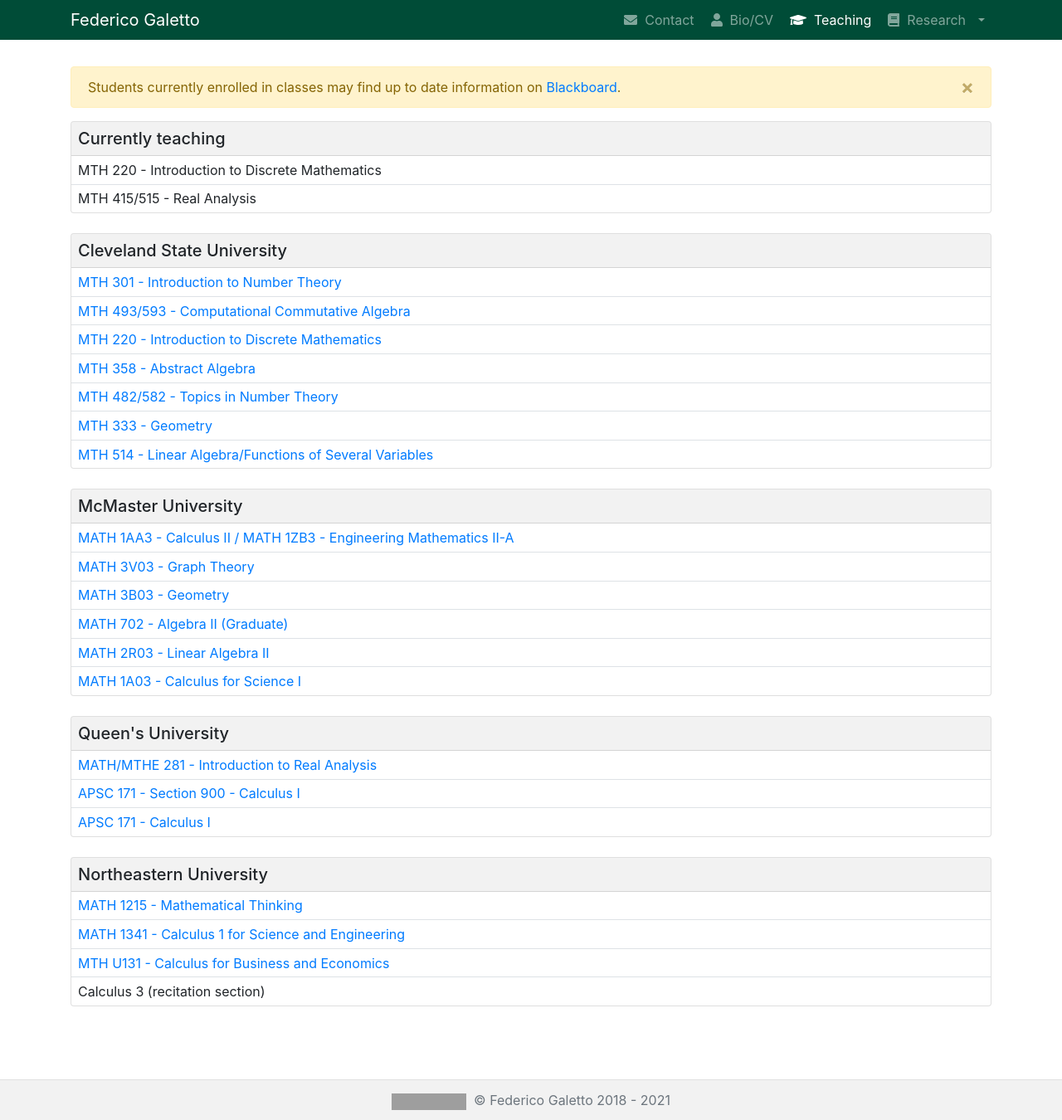
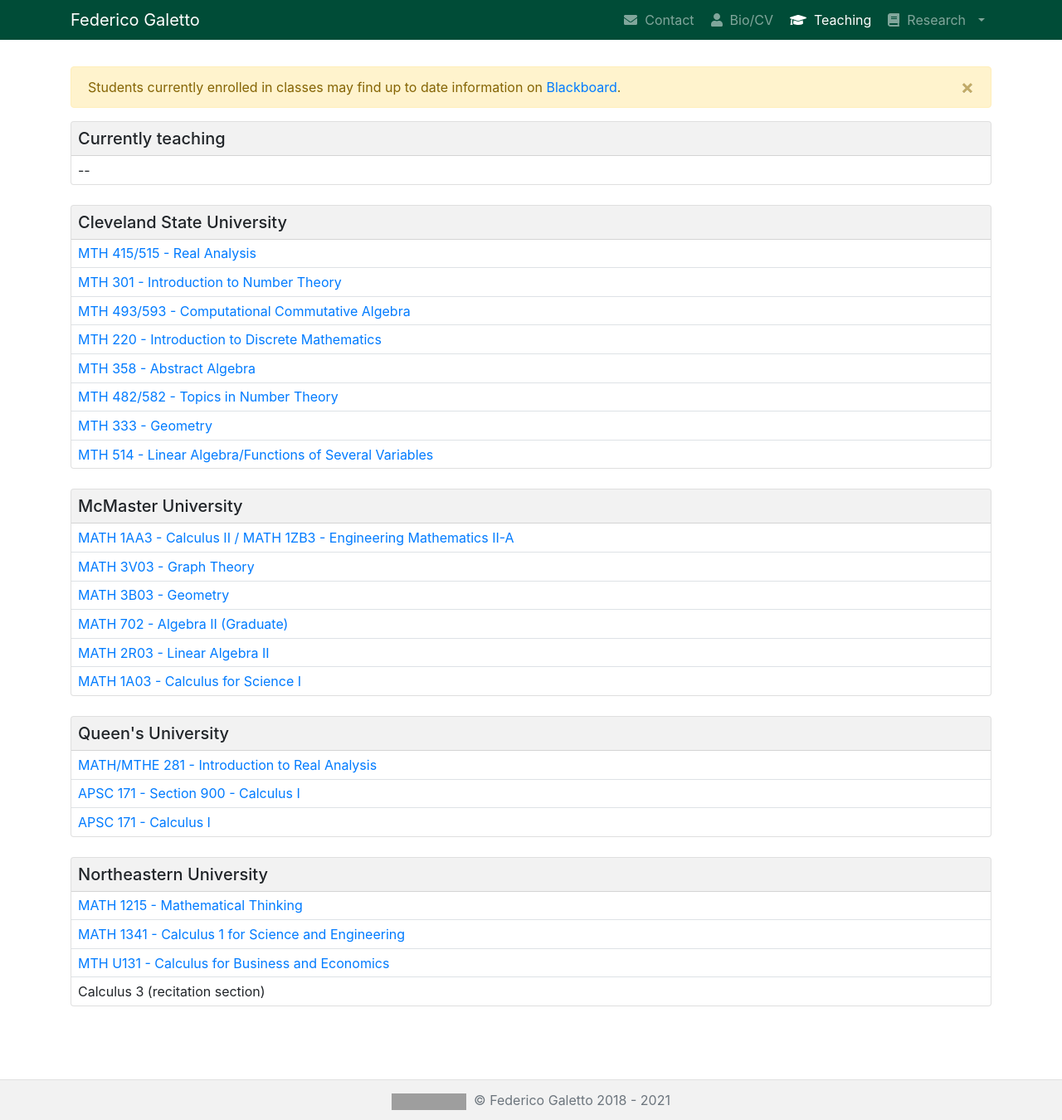
Before and after one commit to galettof/galettof.github.io, a Jekyll site: the page built from teaching.html, in a window 1280 px wide and 1350 px high. Shown: the whole window at 83% size. Built offline with Jekyll 4.4.1, drawn with Linux system fonts in a browser that asks for light colours; nearby versions of some CDN libraries; grey boxes are pictures that could not be loaded.

Commit message:
Spring 2021 courses

```diff
--- a/teaching.html
+++ b/teaching.html
@@ -19,8 +19,7 @@
       </div>
       <table class="table notop table-sm mb-0">
 	<tbody>
-	  <tr><td>MTH 220 - Introduction to Discrete Mathematics</td></tr>
-	  <tr><td>MTH 415/515 - Real Analysis</td></tr>
+	  <tr><td>--</td></tr>
 	</tbody>
       </table>
     </div>
```
Also changed, not shown: other parts of teaching.html (+3 -0 lines), 1 other file.
